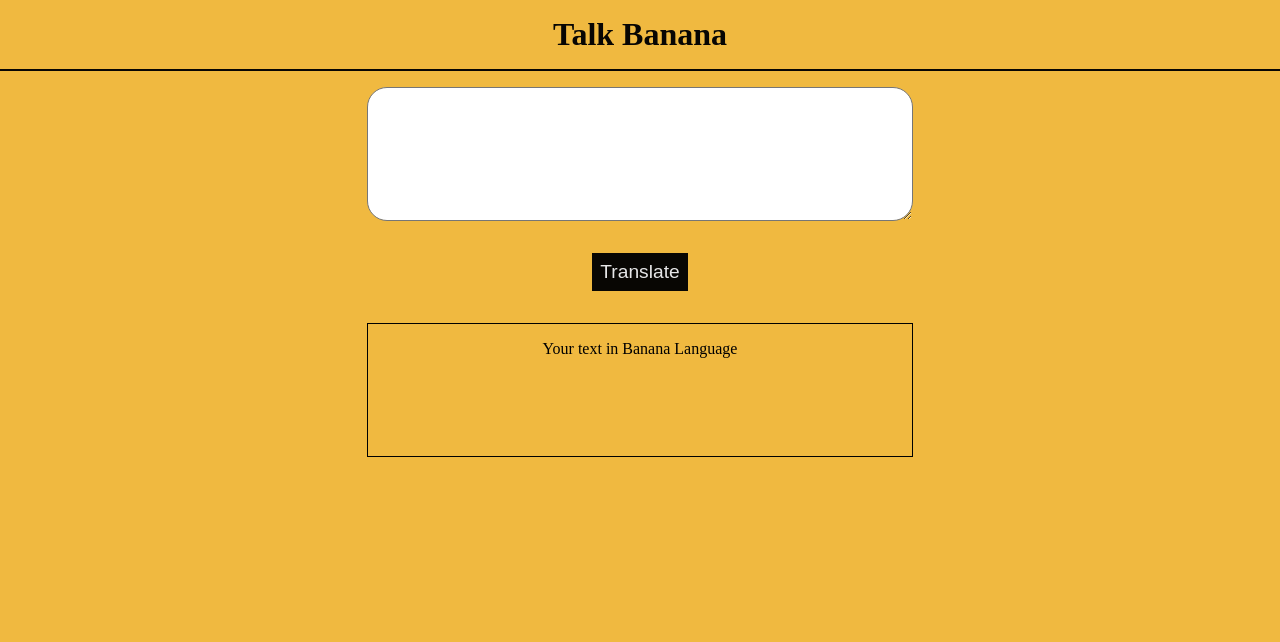
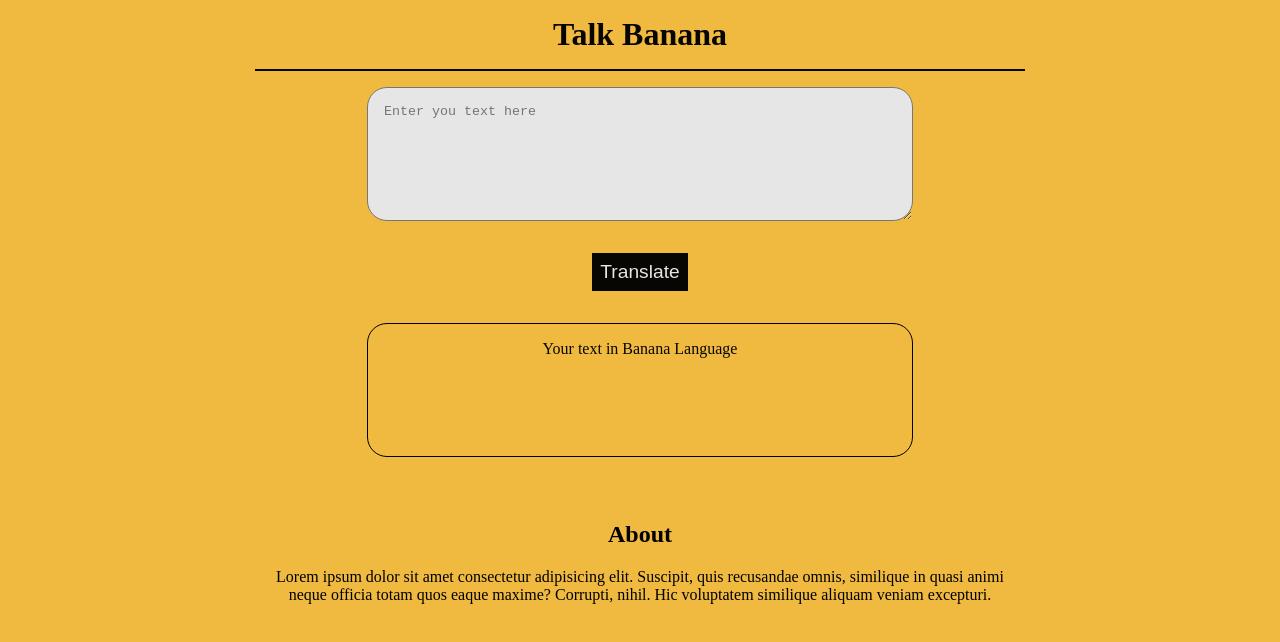
Before and after one commit to RatanNarayanHegde/minionTalk, a plain HTML site: page index.html in a window 1280 px wide. Drawn offline with Linux system fonts and the light colour scheme; a web font is replaced by a local one.

Commit message:
add line and font

```diff
--- a/index.html
+++ b/index.html
@@ -5,14 +5,33 @@
     <meta http-equiv="X-UA-Compatible" content="IE=edge" />
     <meta name="viewport" content="width=device-width, initial-scale=1.0" />
     <link rel="stylesheet" href="styles.css" />
+    <link rel="preconnect" href="https://fonts.gstatic.com" />
+    <link
+      href="https://fonts.googleapis.com/css2?family=Mate+SC&display=swap"
+      rel="stylesheet"
+    />
     <title>Banana</title>
   </head>
   <body>
     <h1>Talk Banana</h1>
-    <textarea name="input" id="input"></textarea>
+    <hr />
+    <textarea
+      name="input"
+      id="input"
+      placeholder="Enter you text here"
+    ></textarea>
     <button id="btn-translate">Translate</button>
     <div id="output">Your text in Banana Language</div>
 
+    <footer id="about">
+      <h2>About</h2>
+      <p>
+        Lorem ipsum dolor sit amet consectetur adipisicing elit. Suscipit, quis
+        recusandae omnis, similique in quasi animi neque officia totam quos
+        eaque maxime? Corrupti, nihil. Hic voluptatem similique aliquam veniam
+        excepturi.
+      </p>
+    </footer>
     <script src="app.js"></script>
   </body>
 </html>
--- a/styles.css
+++ b/styles.css
@@ -9,6 +9,7 @@ body {
   padding: 0%;
   margin: 0;
   background-color: var(--backYellow);
+  font-family: "Mate SC", serif;
 }
 
 #input {
@@ -17,7 +18,8 @@ body {
   height: 100px;
   margin: auto;
   padding: 1rem;
-  color: var(--white);
+  color: var(--buttonBlack);
+  background-color: var(--white);
   border-radius: 20px;
 }
 
@@ -25,9 +27,16 @@ h1 {
   margin: 0%;
   margin-bottom: 1rem;
   text-align: center;
-  padding: 1rem;
+  padding-top: 1rem;
   color: var(--buttonBlack);
-  border-bottom: 2px solid var(--buttonBlack);
+}
+
+hr {
+  width: 60%;
+  color: var(--buttonBlack);
+  background-color: var(--buttonBlack);
+  border: 0.5px solid var(--buttonBlack);
+  margin-bottom: 1rem;
 }
 
 #btn-translate {
@@ -46,4 +55,13 @@ h1 {
   border: 1px solid black;
   margin: auto;
   padding: 1rem;
+  border-radius: 20px;
+  color: var(--buttonBlack);
 }
+
+#about {
+  display: block;
+  margin: auto;
+  margin-top: 4rem;
+  width: 60%;
+}
```
